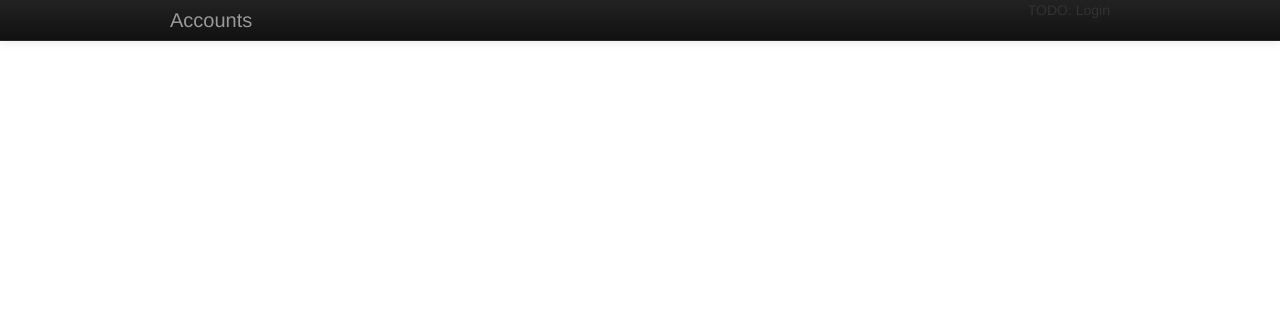
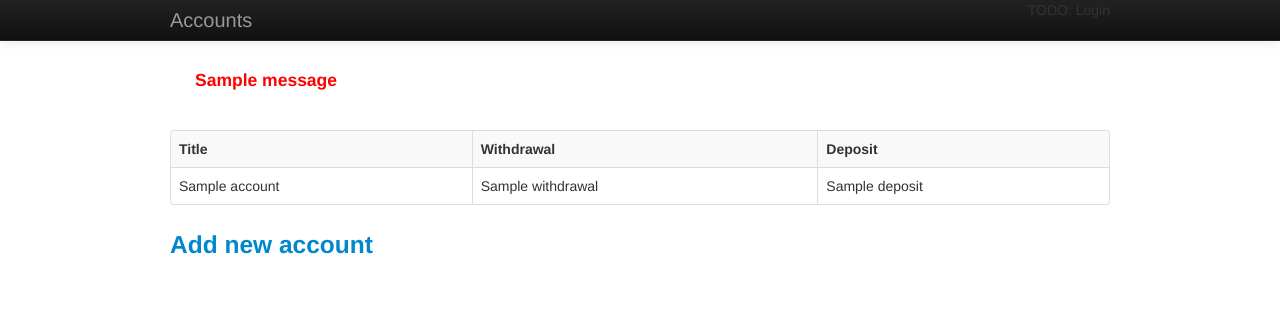
Before and after one commit to noisecapella/personal_ledger, a Flask app: template templates/accounts.html in a window 1280 px wide. Shown: the top 314 px of the page. Run offline with Flask 2, Linux system fonts and the light colour scheme; the template is opened without the code that fills it: most values are stand-ins (such as "Sample title", 1, 10 or a date in 2020); one stand-in notice (Sample message) is shown; some libraries are stand-ins or nearby versions.

Commit message:
Flesh out accounts

```diff
--- a/personal_ledger.py
+++ b/personal_ledger.py
@@ -27,11 +27,21 @@ def connect_db():
     return sqlite3.connect(app.config['DATABASE'])
 
 @app.route('/')
-def show_entries():
-    cur = g.db.execute('select title, id from accounts')
-    entries = [dict(title=row[0], text=row[1]) for row in cur.fetchall()]
-    return render_template('accounts.html', entries=entries)
+def index():
+    return redirect(url_for('accounts'))
 
+@app.route('/accounts')
+def accounts():
+    cur = g.db.execute('SELECT accounts.full_title, SUM(withdrawal), SUM(deposit) FROM accounts LEFT OUTER JOIN transactions ON transactions.account_id = accounts.id GROUP BY accounts.id ORDER BY accounts.full_title')
+    accounts = [dict(title=row[0], withdrawal=row[1] or 0.0, deposit=row[2] or 0.0) for row in cur.fetchall()]
+    return render_template('accounts.html', accounts=accounts)
+
+@app.route('/add_account', methods=['POST', 'GET'])
+def add_account():
+    if request.method == 'POST':
+        flash("TODO: submit account info")
+        return redirect(url_for('accounts'))
+    return render_template('add_account.html')
 
 
 if __name__ == "__main__":
--- a/templates/accounts.html
+++ b/templates/accounts.html
@@ -1,4 +1,23 @@
 {% extends "layout.html" %}
-{% block body %}
-Hello, world!
+{% block content %}
+<table class="table table-striped table-bordered">
+
+  <tr>
+    <th>Title</th>
+    <th>Withdrawal</th>
+    <th>Deposit</th>
+  </tr>
+  {% for account in accounts %}
+  <tr>
+    <td>{{ account["title"] }}</td>
+    <td>{{ account["withdrawal"] }}</td>
+    <td>{{ account["deposit"] }}</td>
+  </tr>
+  {% else %}
+  <tr><td>No items</td></tr>
+  {% endfor %}
+
+</table>
+
+<h3><a href="{{ url_for('.add_account') }}">Add new account</a></h3>
 {% endblock %}
--- a/templates/layout.html
+++ b/templates/layout.html
@@ -1,11 +1,18 @@
 <!doctype html>
 <html lang="en">
   <head>
-    <title>Accounts</title>
+    <title>Personal Ledger</title>
     <meta name="viewport" content="width=device-width, initial-scale=1.0">
 
     <link rel='stylesheet' type='text/css' href="{{ url_for('static', filename='bootstrap.css') }}" />
     <link rel='stylesheet' type='text/css' href="{{ url_for('static', filename='style.css') }}" />
+
+    <style type="text/css">
+      body {
+        padding-top: 60px;
+        padding-bottom: 40px;
+      }
+    </style>
   </head>
   <body>
     {% block navbar %}
@@ -16,7 +23,7 @@
 	    <span class="icon-bar"></span>
 	    <span class="icon-bar"></span>
 	  </button>
-	  <a class="brand" href="#">Accounts</a>
+	  <a class="brand" href="{{ url_for(".accounts") }}">Accounts</a>
 	  <div class="nav-collapse">
 	    <ul class="nav">
 	    </ul>
@@ -28,11 +35,23 @@
 	  </div>
 	</div>
       </div>
+    </div>
     {% endblock %}
 
 
-      <div class="container page">
+    <div class="container">
       <div class="content">
+	<div class="messages">
+	  {% with messages = get_flashed_messages() %}
+	  {% if messages %}
+	  <ul class="flashes">
+	    {% for message in messages %}
+	    <h4 style='color: red;'>{{ message }}</h4><br />
+	    {% endfor %}
+	  </ul>
+	  {% endif %}
+	  {% endwith %}
+	</div>
 	{% block content %}
 	{% endblock %}
       </div>
```
Also changed, not shown: templates/add_account.html (added, +15 -0 lines). Lines whose indentation alone changed are shown as unchanged.
